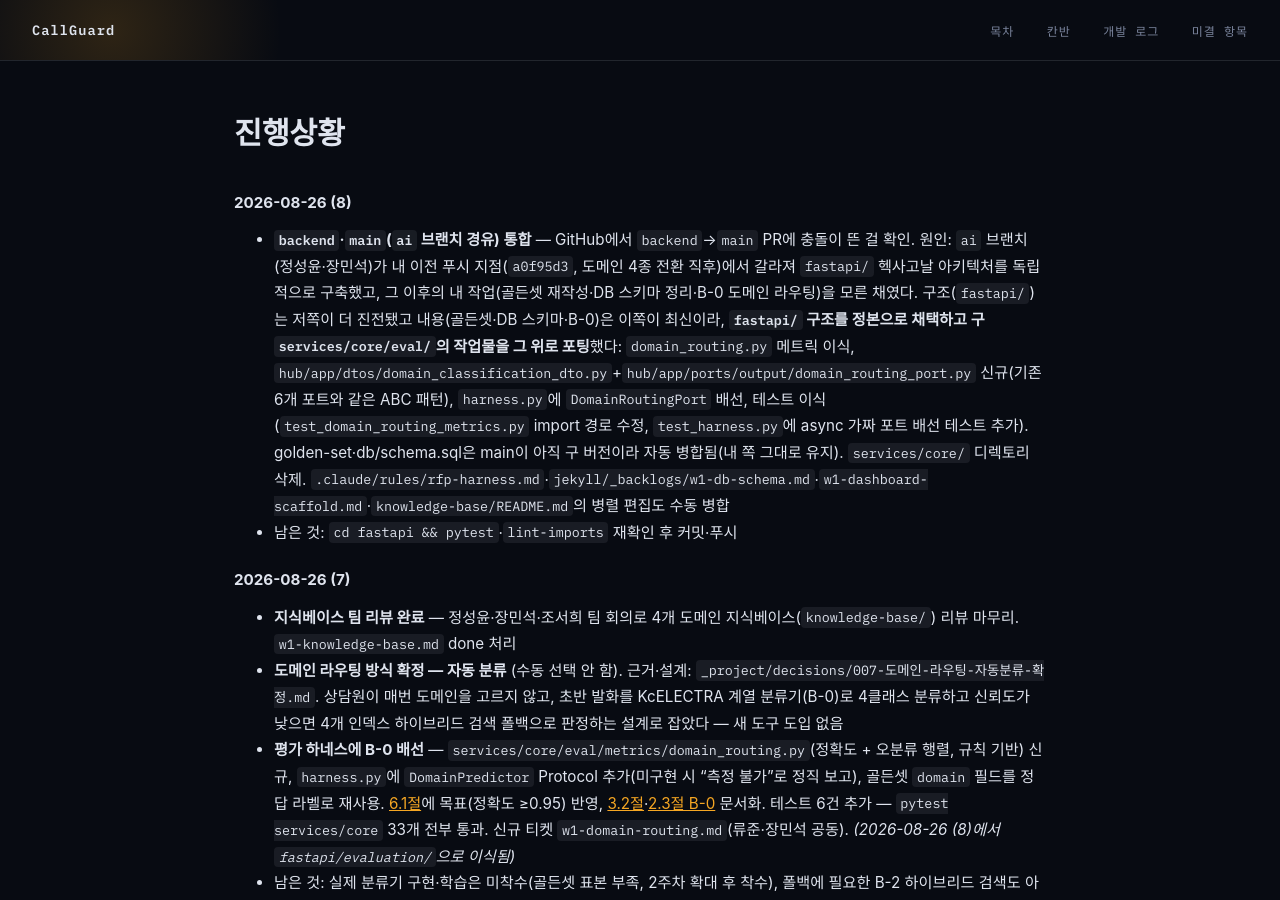
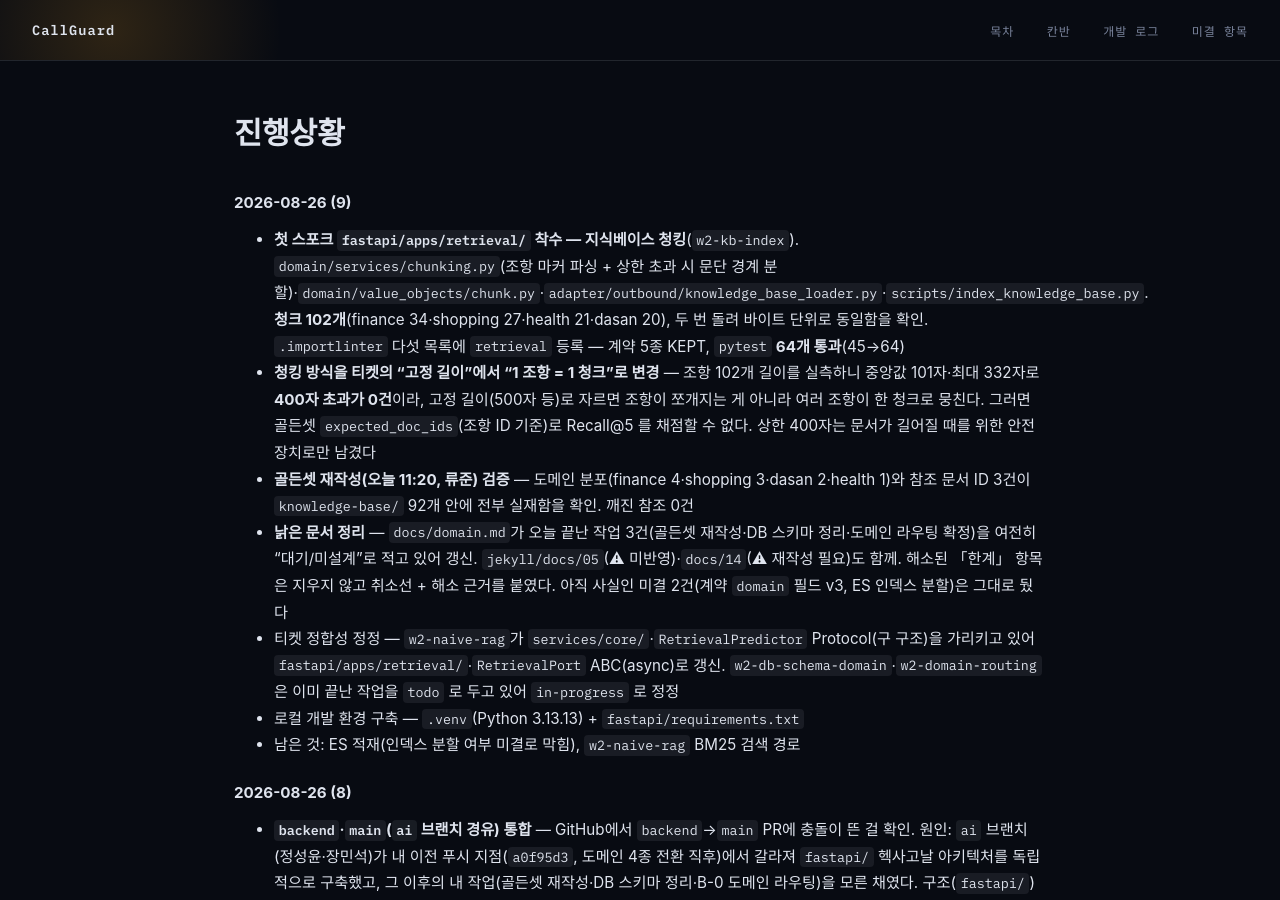
Before and after one commit to solidbob02/call.solidbob.cloud, a Jekyll site: the page built from jekyll/progress.markdown, in a window 1280 px wide and 900 px high. Built offline with Jekyll 4.4.1, drawn with Linux system fonts in a browser that asks for light colours; some web fonts are replaced.

Commit message:
log(w2): 첫 스포크 착수 + 골든셋 50건 + 문서 정합성
2026-08-26 (9) 항목 추가. 로컬 개발 환경(.venv, Python 3.13.13) 구축,
retrieval 스포크 청킹, 골든셋 검증, 낡은 문서·티켓 정리.

Co-Authored-By: Claude Opus 5 (1M context) <noreply@anthropic.com>

```diff
--- a/jekyll/progress.markdown
+++ b/jekyll/progress.markdown
@@ -3,6 +3,15 @@ layout: doc
 title: 진행상황
 permalink: /progress/
 ---
+
+### 2026-08-26 (9)
+- **첫 스포크 `fastapi/apps/retrieval/` 착수 — 지식베이스 청킹**(`w2-kb-index`). `domain/services/chunking.py`(조항 마커 파싱 + 상한 초과 시 문단 경계 분할)·`domain/value_objects/chunk.py`·`adapter/outbound/knowledge_base_loader.py`·`scripts/index_knowledge_base.py`. **청크 102개**(finance 34·shopping 27·health 21·dasan 20), 두 번 돌려 바이트 단위로 동일함을 확인. `.importlinter` 다섯 목록에 `retrieval` 등록 — 계약 5종 KEPT, `pytest` **64개 통과**(45→64)
+- **청킹 방식을 티켓의 "고정 길이"에서 "1 조항 = 1 청크"로 변경** — 조항 102개 길이를 실측하니 중앙값 101자·최대 332자로 **400자 초과가 0건**이라, 고정 길이(500자 등)로 자르면 조항이 쪼개지는 게 아니라 여러 조항이 한 청크로 뭉친다. 그러면 골든셋 `expected_doc_ids`(조항 ID 기준)로 Recall@5 를 채점할 수 없다. 상한 400자는 문서가 길어질 때를 위한 안전장치로만 남겼다
+- **골든셋 재작성(오늘 11:20, 류준) 검증** — 도메인 분포(finance 4·shopping 3·dasan 2·health 1)와 참조 문서 ID 3건이 `knowledge-base/` 92개 안에 전부 실재함을 확인. 깨진 참조 0건
+- **낡은 문서 정리** — `docs/domain.md`가 오늘 끝난 작업 3건(골든셋 재작성·DB 스키마 정리·도메인 라우팅 확정)을 여전히 "대기/미설계"로 적고 있어 갱신. `jekyll/docs/05`(⚠ 미반영)·`docs/14`(⚠ 재작성 필요)도 함께. 해소된 「한계」 항목은 지우지 않고 취소선 + 해소 근거를 붙였다. 아직 사실인 미결 2건(계약 `domain` 필드 v3, ES 인덱스 분할)은 그대로 뒀다
+- 티켓 정합성 정정 — `w2-naive-rag`가 `services/core/`·`RetrievalPredictor` Protocol(구 구조)을 가리키고 있어 `fastapi/apps/retrieval/`·`RetrievalPort` ABC(async)로 갱신. `w2-db-schema-domain`·`w2-domain-routing`은 이미 끝난 작업을 `todo` 로 두고 있어 `in-progress` 로 정정
+- 로컬 개발 환경 구축 — `.venv`(Python 3.13.13) + `fastapi/requirements.txt`
+- 남은 것: ES 적재(인덱스 분할 여부 미결로 막힘), `w2-naive-rag` BM25 검색 경로
 
 ### 2026-08-26 (8)
 - **`backend`·`main`(`ai` 브랜치 경유) 통합** — GitHub에서 `backend`→`main` PR에 충돌이 뜬 걸 확인. 원인: `ai` 브랜치(정성윤·장민석)가 내 이전 푸시 지점(`a0f95d3`, 도메인 4종 전환 직후)에서 갈라져 `fastapi/` 헥사고날 아키텍처를 독립적으로 구축했고, 그 이후의 내 작업(골든셋 재작성·DB 스키마 정리·B-0 도메인 라우팅)을 모른 채였다. 구조(`fastapi/`)는 저쪽이 더 진전됐고 내용(골든셋·DB 스키마·B-0)은 이쪽이 최신이라, **`fastapi/` 구조를 정본으로 채택하고 구 `services/core/eval/`의 작업물을 그 위로 포팅**했다: `domain_routing.py` 메트릭 이식, `hub/app/dtos/domain_classification_dto.py`+`hub/app/ports/output/domain_routing_port.py` 신규(기존 6개 포트와 같은 ABC 패턴), `harness.py`에 `DomainRoutingPort` 배선, 테스트 이식(`test_domain_routing_metrics.py` import 경로 수정, `test_harness.py`에 async 가짜 포트 배선 테스트 추가). golden-set·db/schema.sql은 main이 아직 구 버전이라 자동 병합됨(내 쪽 그대로 유지). `services/core/` 디렉토리 삭제. `.claude/rules/rfp-harness.md`·`jekyll/_backlogs/w1-db-schema.md`·`w1-dashboard-scaffold.md`·`knowledge-base/README.md`의 병렬 편집도 수동 병합
```
